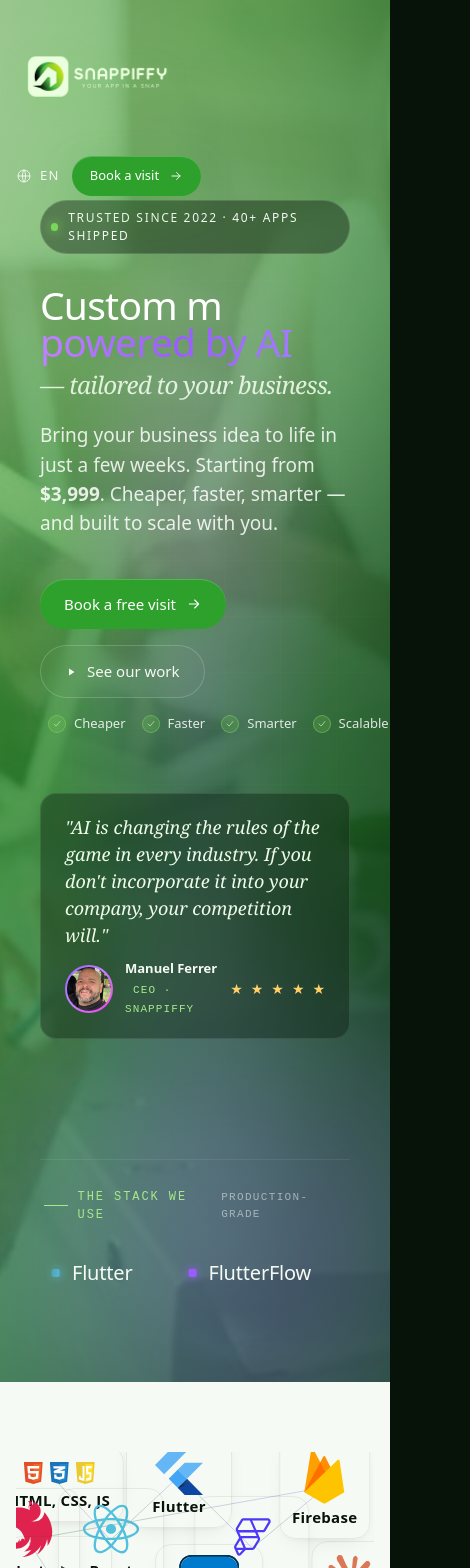
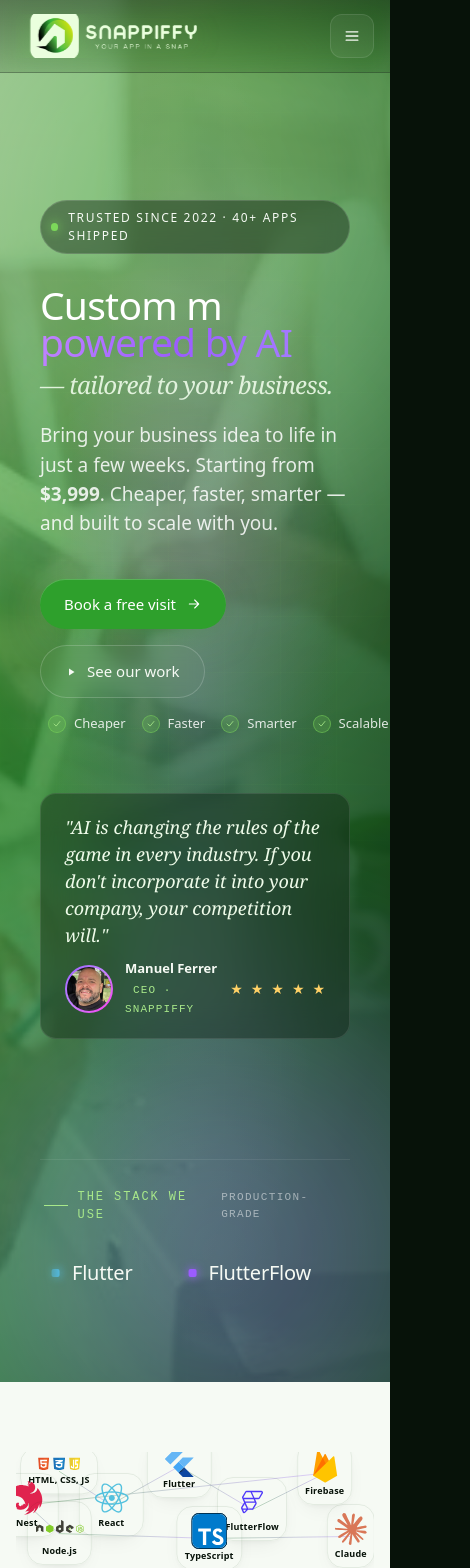
Before and after one commit to paulxd225/snappiffy-second-design, a React (Vite) app: page / in a window 390 px wide. Shown: the top 1568 px of the page, 470 px wide, since content can reach past the window. Built offline with nearby package versions, Linux system fonts and the light colour scheme.

Commit message:
feat: :sparkles: appbar responsividad
se mejoro la repsonsividad del appbar y el diseño contrastado inicial

```diff
--- a/src/components/Icons.tsx
+++ b/src/components/Icons.tsx
@@ -200,4 +200,28 @@
 			<circle cx="12" cy="9" r="2.5" />
 		</svg>
 	),
+	menu: (p: IconProps) => (
+		<svg
+			viewBox="0 0 24 24"
+			fill="none"
+			stroke="currentColor"
+			strokeWidth="1.6"
+			aria-hidden="true"
+			{...p}
+		>
+			<path d="M5 7h14M5 12h14M5 17h14" strokeLinecap="round" />
+		</svg>
+	),
+	close: (p: IconProps) => (
+		<svg
+			viewBox="0 0 24 24"
+			fill="none"
+			stroke="currentColor"
+			strokeWidth="1.6"
+			aria-hidden="true"
+			{...p}
+		>
+			<path d="M7 7l10 10M17 7L7 17" strokeLinecap="round" />
+		</svg>
+	),
 };
--- a/src/index.css
+++ b/src/index.css
@@ -85,6 +85,12 @@
 }
 html {
 	scroll-behavior: smooth;
+	overflow-x: hidden;
+}
+
+#root {
+	overflow-x: hidden;
+	width: 100%;
 }
 
 body {
@@ -441,6 +447,14 @@
 
 /* Responsive */
 @media (max-width: 900px) {
+	.benefits-orb {
+		width: 320px !important;
+		height: 320px !important;
+		top: 40px !important;
+		right: -40px !important;
+		filter: blur(96px) !important;
+	}
+
 	.section {
 		padding: 90px 20px !important;
 	}
@@ -465,7 +479,7 @@
 		display: none !important;
 	}
 	header {
-		padding: 14px 16px !important;
+		padding: 14px 16px;
 	}
 }
 @media (max-width: 600px) {
--- a/src/sections/About.tsx
+++ b/src/sections/About.tsx
@@ -1,4 +1,4 @@
-import { useEffect, useState } from "react";
+import { useEffect, useState, useSyncExternalStore } from "react";
 import { Icons } from "../components/Icons";
 import { useReveal } from "../hooks/use-reveal";
 import { useScrollDirection } from "../hooks/use-scroll-direction";
@@ -14,6 +14,22 @@
 import nodejs from "../assets/platform_logos/nodejs.svg";
 import react from "../assets/platform_logos/react.svg";
 import typescript from "../assets/platform_logos/typescript.svg";
+
+const MOBILE_MQ = "(max-width: 900px)";
+
+function subscribeMobile(cb: () => void) {
+	const mq = window.matchMedia(MOBILE_MQ);
+	mq.addEventListener("change", cb);
+	return () => mq.removeEventListener("change", cb);
+}
+
+function getMobileSnapshot() {
+	return window.matchMedia(MOBILE_MQ).matches;
+}
+
+function getMobileServerSnapshot() {
+	return false;
+}
 
 type LogoItem =
 	| {
@@ -67,6 +83,24 @@
 ];
 
 function ConstellationBand({ v }: { v: number }) {
+	const isMobile = useSyncExternalStore(
+		subscribeMobile,
+		getMobileSnapshot,
+		getMobileServerSnapshot,
+	);
+	const bandH = isMobile ? 120 : 200;
+	const svgH = isMobile ? 96 : 160;
+	const padX = isMobile ? 7.2 : 12;
+	const padY = isMobile ? 6 : 10;
+	const padBottom = isMobile ? 7.2 : 12;
+	const minW = isMobile ? 43.2 : 72;
+	const tripleGap = isMobile ? 2.4 : 4;
+	const tripleMinH = isMobile ? 19.2 : 32;
+	const tripleIcon = isMobile ? 13.2 : 22;
+	const singleH = isMobile ? 36 : 60;
+	const singleW = isMobile ? 48 : 80;
+	const labelSize = isMobile ? 9 : 15;
+
 	const [offset, setOffset] = useState(0);
 	useEffect(() => {
 		const id = requestAnimationFrame(() => {
@@ -78,7 +112,7 @@
 		<div
 			style={{
 				position: "relative",
-				height: 200,
+				height: bandH,
 				width: "100%",
 				overflow: "hidden",
 				borderBottom: "1px solid rgba(14,63,21,.08)",
@@ -87,7 +121,7 @@
 		>
 			<svg
 				width="100%"
-				height="160"
+				height={svgH}
 				style={{ position: "absolute", inset: 0, opacity: 0.45 }}
 			>
 				<title>Tech Stack Constellation</title>
@@ -103,9 +137,9 @@
 							<line
 								key={`${it.id}-line`}
 								x1={`${(it.x * 120 + offset * 0.05) % 100}%`}
-								y1={it.y * 160}
+								y1={it.y * svgH}
 								x2={`${(logos[i + 1].x * 120 + offset * 0.05) % 100}%`}
-								y2={logos[i + 1].y * 160}
+								y2={logos[i + 1].y * svgH}
 								stroke="url(#constLine)"
 								strokeWidth="1"
 								strokeOpacity="0.65"
@@ -119,7 +153,7 @@
 					style={{
 						position: "absolute",
 						left: `${(((it.x * 120 + offset * 0.05) % 100) + 100) % 100}%`,
-						top: it.y * 160,
+						top: it.y * svgH,
 						transition: "transform .6s cubic-bezier(.2,.7,.2,1)",
 						transform: `translate(-50%, -50%) translateX(${v * 0.4}px)`,
 					}}
@@ -127,8 +161,8 @@
 					<div
 						className="col center"
 						style={{
-							padding: "10px 12px 12px",
-							minWidth: 72,
+							padding: `${padY}px ${padX}px ${padBottom}px`,
+							minWidth: minW,
 							background: "none",
 							borderRadius: 16,
 							boxShadow:
@@ -140,7 +174,11 @@
 						{it.variant === "triple" ? (
 							<div
 								className="row center"
-								style={{ gap: 4, minHeight: 32, alignItems: "center" }}
+								style={{
+									gap: tripleGap,
+									minHeight: tripleMinH,
+									alignItems: "center",
+								}}
 							>
 								{it.srcs.map((src) => (
 									<img
@@ -148,7 +186,11 @@
 										src={src}
 										alt=""
 										draggable={false}
-										style={{ height: 22, width: 22, objectFit: "contain" }}
+										style={{
+											height: tripleIcon,
+											width: tripleIcon,
+											objectFit: "contain",
+										}}
 									/>
 								))}
 							</div>
@@ -158,15 +200,15 @@
 								alt=""
 								draggable={false}
 								style={{
-									height: 60,
-									width: 80,
+									height: singleH,
+									width: singleW,
 									objectFit: "contain",
 								}}
 							/>
 						)}
 						<span
 							style={{
-								fontSize: 15,
+								fontSize: labelSize,
 								fontWeight: 600,
 								letterSpacing: "0.02em",
 								color: "var(--ink)",
--- a/src/sections/Benefits.tsx
+++ b/src/sections/Benefits.tsx
@@ -127,11 +127,12 @@
 			style={{
 				background: "linear-gradient(180deg, #0e3f15, #15581c)",
 				paddingTop: 160,
+				overflowX: "hidden",
 			}}
 		>
 			<div className="grid-bg" style={{ opacity: 0.35 }} />
 			<div
-				className="orb"
+				className="orb benefits-orb"
 				style={{
 					width: 420,
 					height: 420,
--- a/src/sections/Header.tsx
+++ b/src/sections/Header.tsx
@@ -1,14 +1,64 @@
-import { useEffect, useState } from "react";
+import { useEffect, useState, useSyncExternalStore } from "react";
 import { Icons } from "../components/Icons";
 import { Logo } from "../components/Logo";
 
+const MOBILE_MQ = "(max-width: 900px)";
+
+function subscribeMobile(cb: () => void) {
+	const mq = window.matchMedia(MOBILE_MQ);
+	mq.addEventListener("change", cb);
+	return () => mq.removeEventListener("change", cb);
+}
+
+function getMobileSnapshot() {
+	return window.matchMedia(MOBILE_MQ).matches;
+}
+
+function getMobileServerSnapshot() {
+	return false;
+}
+
+function linkSlug(label: string) {
+	return label.toLowerCase().replace(" ", "-");
+}
+
 export function Header() {
+	const isMobile = useSyncExternalStore(
+		subscribeMobile,
+		getMobileSnapshot,
+		getMobileServerSnapshot,
+	);
+
 	const [scrolled, setScrolled] = useState(false);
+	const [menuOpen, setMenuOpen] = useState(false);
+
 	useEffect(() => {
 		const onScroll = () => setScrolled(window.scrollY > 20);
 		window.addEventListener("scroll", onScroll, { passive: true });
 		return () => window.removeEventListener("scroll", onScroll);
 	}, []);
+
+	useEffect(() => {
+		if (!isMobile) setMenuOpen(false);
+	}, [isMobile]);
+
+	useEffect(() => {
+		if (!isMobile || !menuOpen) return;
+		const prev = document.body.style.overflow;
+		document.body.style.overflow = "hidden";
+		return () => {
+			document.body.style.overflow = prev;
+		};
+	}, [isMobile, menuOpen]);
+
+	useEffect(() => {
+		if (!isMobile || !menuOpen) return;
+		const onKey = (e: KeyboardEvent) => {
+			if (e.key === "Escape") setMenuOpen(false);
+		};
+		window.addEventListener("keydown", onKey);
+		return () => window.removeEventListener("keydown", onKey);
+	}, [isMobile, menuOpen]);
 
 	const links = [
 		"Home",
@@ -21,34 +71,77 @@
 		"FAQ",
 	];
 
+	const headerPadding = isMobile
+		? scrolled
+			? "8px 16px"
+			: "14px 16px"
+		: scrolled
+			? "2px 40px"
+			: "16px 40px";
+
+	const headerBackground = scrolled
+		? "rgba(7,18,9,0.78)"
+		: "linear-gradient(180deg, rgba(7,18,9,0.42), rgba(7,18,9,0.14))";
+
+	const headerBackdrop = scrolled ? "blur(20px) saturate(140%)" : "blur(10px) saturate(120%)";
+
 	return (
+		<>
 			<header
 				style={{
 					position: "fixed",
 					top: 0,
 					left: 0,
 					right: 0,
+					width: "100%",
+					maxWidth: "100%",
+					boxSizing: "border-box",
+					overflowX: "clip",
 					zIndex: 50,
-				padding: scrolled ? "2px 40px" : "16px 40px",
+					padding: headerPadding,
 					transition: "padding .4s, backdrop-filter .4s, background .4s",
-				background: scrolled ? "rgba(7,18,9,0.72)" : "transparent",
-				backdropFilter: scrolled ? "blur(20px) saturate(140%)" : "none",
+					background: headerBackground,
+					backdropFilter: headerBackdrop,
 					borderBottom: scrolled
 						? "1px solid rgba(255,255,255,0.06)"
-					: "1px solid transparent",
+						: "1px solid rgba(255,255,255,0.04)",
 				}}
 			>
 				<div
 					className="row between center"
 					style={{
-					maxWidth: 1400,
-					maxHeight: 100,
+						width: "100%",
+						maxWidth: "min(1400px, 100%)",
+						maxHeight: isMobile ? "none" : 100,
 						margin: "0 auto",
-					gap: 16,
-					flexWrap: "wrap",
+						gap: isMobile ? 12 : 16,
+						flexWrap: isMobile ? "nowrap" : "wrap",
+						minHeight: isMobile ? 44 : undefined,
+						minWidth: 0,
+					}}
+				>
+					<div
+						style={{
+							display: "flex",
+							alignItems: "center",
+							minWidth: 0,
+							flex: "1 1 auto",
+							height: 44,
+							maxWidth: isMobile ? "calc(100% - 56px)" : "none",
+							overflow: "hidden",
+						}}
+					>
+						<div
+							style={{
+								transform: "scale(1.2)",
+								transformOrigin: "left center",
+								willChange: "transform",
 							}}
 						>
 							<Logo size={30} />
+						</div>
+					</div>
+
 					<nav
 						className="desktop-nav row gap-8 hide-mobile"
 						style={{
@@ -62,7 +155,7 @@
 						{links.map((l, i) => (
 							<a
 								key={l}
-							href={`#${l.toLowerCase().replace(" ", "-")}`}
+								href={`#${linkSlug(l)}`}
 								style={{
 									padding: "8px 14px",
 									fontSize: 13,
@@ -90,6 +183,32 @@
 							</a>
 						))}
 					</nav>
+
+					{isMobile ? (
+						<button
+							type="button"
+							aria-label={menuOpen ? "Close menu" : "Open menu"}
+							aria-expanded={menuOpen}
+							onClick={() => setMenuOpen((v) => !v)}
+							style={{
+								width: 44,
+								height: 44,
+								borderRadius: 12,
+								border: "1px solid rgba(255,255,255,0.10)",
+								background: "rgba(255,255,255,0.06)",
+								color: "var(--paper)",
+								display: "grid",
+								placeItems: "center",
+								flex: "0 0 auto",
+							}}
+						>
+							{menuOpen ? (
+								<Icons.close style={{ width: 20, height: 20 }} />
+							) : (
+								<Icons.menu style={{ width: 20, height: 20 }} />
+							)}
+						</button>
+					) : (
 						<div className="row center gap-12">
 							<button
 								type="button"
@@ -112,7 +231,141 @@
 								<Icons.arrow className="chev" style={{ width: 14, height: 14 }} />
 							</a>
 						</div>
+					)}
 				</div>
 			</header>
+
+			{isMobile && menuOpen ? (
+				<div
+					role="presentation"
+					style={{
+						position: "fixed",
+						inset: 0,
+						zIndex: 60,
+						display: "flex",
+						justifyContent: "flex-end",
+						height: "100%",
+					}}
+				>
+					<button
+						type="button"
+						aria-label="Close menu"
+						onClick={() => setMenuOpen(false)}
+						style={{
+							flex: "1 1 auto",
+							alignSelf: "stretch",
+							minWidth: 0,
+							border: 0,
+							background: "rgba(7,18,9,0.55)",
+							backdropFilter: "blur(6px)",
+						}}
+					/>
+					<div
+						role="dialog"
+						aria-modal="true"
+						style={{
+							flex: "0 0 auto",
+							width: "min(420px, 92vw)",
+							height: "100%",
+							background: "rgba(7,18,9,0.92)",
+							borderLeft: "1px solid rgba(255,255,255,0.08)",
+							backdropFilter: "blur(18px) saturate(140%)",
+							padding: "18px 16px 24px",
+							display: "flex",
+							flexDirection: "column",
+							gap: 14,
+						}}
+					>
+						<div className="row between center" style={{ gap: 12 }}>
+							<div style={{ color: "var(--paper)", fontWeight: 600, fontSize: 14 }}>
+								Menu
+							</div>
+							<button
+								type="button"
+								aria-label="Close menu"
+								onClick={() => setMenuOpen(false)}
+								style={{
+									width: 40,
+									height: 40,
+									borderRadius: 12,
+									border: "1px solid rgba(255,255,255,0.10)",
+									background: "rgba(255,255,255,0.06)",
+									color: "var(--paper)",
+									display: "grid",
+									placeItems: "center",
+								}}
+							>
+								<Icons.close style={{ width: 18, height: 18 }} />
+							</button>
+						</div>
+
+						<div style={{ display: "flex", flexDirection: "column", gap: 10 }}>
+							{links.map((l, i) => (
+								<a
+									key={l}
+									href={`#${linkSlug(l)}`}
+									onClick={() => setMenuOpen(false)}
+									style={{
+										padding: "12px 12px",
+										borderRadius: 14,
+										border: "1px solid rgba(255,255,255,0.08)",
+										background:
+											i === 0
+												? "linear-gradient(120deg, var(--green-200), var(--green-300))"
+												: "rgba(255,255,255,0.04)",
+										color: i === 0 ? "var(--green-900)" : "var(--paper)",
+										fontSize: 14,
+										fontWeight: 600,
+										textDecoration: "none",
+									}}
+								>
+									{l}
+								</a>
+							))}
+						</div>
+
+						<div style={{ marginTop: "auto", display: "flex", flexDirection: "column", gap: 10 }}>
+							<button
+								type="button"
+								className="row center gap-8"
+								style={{
+									width: "100%",
+									justifyContent: "center",
+									padding: "12px 12px",
+									borderRadius: 14,
+									border: "1px solid rgba(255,255,255,0.10)",
+									background: "rgba(255,255,255,0.04)",
+									color: "var(--paper)",
+									fontSize: 13,
+									fontFamily: "var(--mono)",
+									letterSpacing: "0.1em",
+								}}
+							>
+								<Icons.globe style={{ width: 16, height: 16 }} /> EN
+							</button>
+							<button
+								type="button"
+								className="btn btn-primary"
+								onClick={() => {
+									setMenuOpen(false);
+									window.location.hash = "contact";
+								}}
+								style={{
+									width: "100%",
+									justifyContent: "center",
+									padding: "12px 14px",
+									fontSize: 13,
+									display: "inline-flex",
+									alignItems: "center",
+									gap: 8,
+								}}
+							>
+								Book a visit <Icons.arrow className="chev" style={{ width: 14, height: 14 }} />
+							</button>
+						</div>
+					</div>
+				</div>
+			) : null}
+		</>
 	);
 }
```
Also changed, not shown: 2 other files (tests, documents, lock files or other folders). Lines whose indentation alone changed are shown as unchanged.
